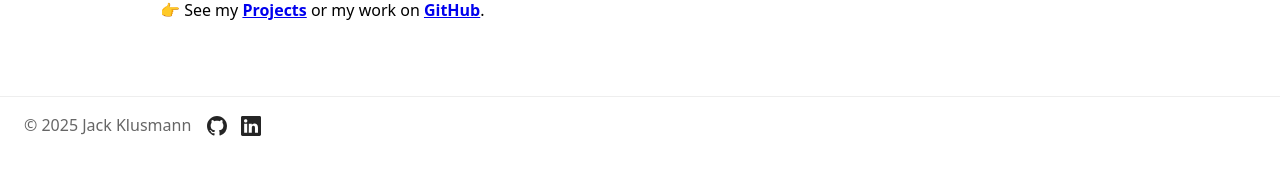
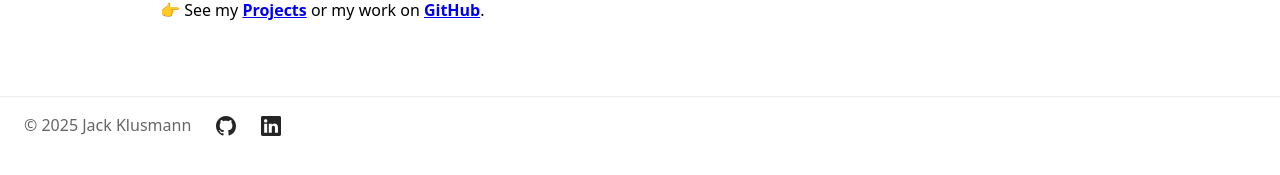
Before and after one commit to Jack-Klusmann/jack-klusmann.github.io, a Jekyll site: the page built from index.md, in a window 1280 px wide. Shown: the part 414-589 px from the top of the page. Built offline with Jekyll 4.4.1, drawn with Linux system fonts in a browser that asks for light colours.

Commit message:
adjusted footer

```diff
--- a/assets/css/style.css
+++ b/assets/css/style.css
@@ -17,12 +17,12 @@ body { font-family: system-ui, sans-serif; line-height: 1.6; margin: 0; }
 .footer-content {
   display: flex;
   align-items: center;
-  gap: 16px;
+  gap: 25px;
 }
 
 .social-links {
   display: flex;
-  gap: 14px;
+  gap: 25px;
 }
 
 .social-links a {
```
